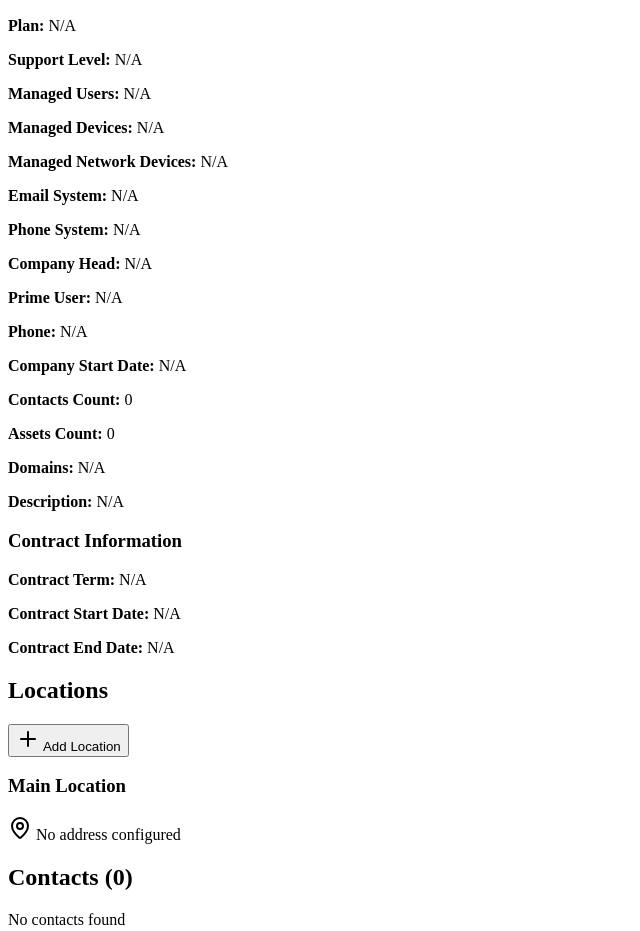
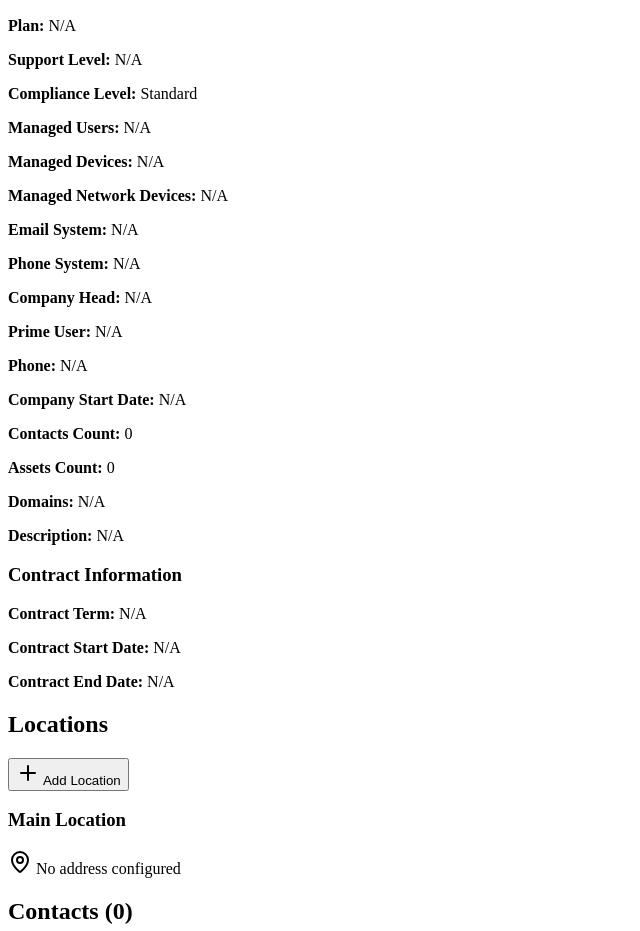
Before and after one commit to skelhammer/hivematrix-codex, a Flask app: template app/templates/companies/details.html in a window 1280 px wide. Shown: the part 172-1103 px from the top of the page, without its empty margins (0-640 px from the left). Run offline with Flask 3, Linux system fonts and the light colour scheme; the template is opened without the code that fills it, so the values that code supplies are empty; parts of the project's set-up code (start-up, migrations or seed data) failed here and were passed over.

Commit message:
Add company-level compliance marking for data filtering
Added compliance_level field to Company model with three levels:
- standard: Regular MSP clients (minimal filtering)
- cjis: Police departments/criminal justice (strict filtering)
- phi: Healthcare clients (HIPAA-level filtering)

Changes:
1. Database Schema (models.py):
   - Added compliance_level VARCHAR(20) DEFAULT 'standard'
   - Fresh installs will auto-create via db.create_all()

2. API Endpoints (routes.py):
   - GET /api/companies - includes compliance_level
   - GET /api/companies/bulk - includes compliance_level
   - GET /api/companies/<id> - includes compliance_level
   - All default to 'standard' if NULL

3. Update Endpoint (routes/companies.py):
   - Added compliance_level to editable_fields
   - PUT /companies/<id>/update now accepts compliance_level

4. UI (templates/companies/details.html):
   - Added compliance_level view/edit field
   - Dropdown with three options + descriptions
   - Visual badges: CJIS (warning), PHI (info), Standard (secondary)
   - JavaScript saves compliance_level with other fields

Purpose:
- Prevents PII/PHI leakage to external AI servers (Claude/Google)
- CJIS clients (police) need strict data handling
- Healthcare clients need HIPAA compliance
- Brainhair will check compliance_level and apply appropriate filtering

Usage:
- Navigate to company details page
- Click Edit Details
- Set Compliance Level dropdown
- Save changes
- Compliance level will be included in all API responses

🤖 Generated with [Claude Code](https://claude.com/claude-code)

Co-Authored-By: Claude <noreply@anthropic.com>

```diff
--- a/app/routes.py
+++ b/app/routes.py
@@ -368,6 +368,7 @@ def api_get_all_companies():
         'account_number': c.account_number,
         'name': c.name,
         'description': c.description,
+        'compliance_level': c.compliance_level or 'standard',
         'billing_plan': c.plan_selected,
         'contract_term_length': c.contract_term_length,
         'contract_start_date': c.contract_start_date,
@@ -403,6 +404,7 @@ def api_get_all_companies_bulk():
                 'account_number': company.account_number,
                 'name': company.name,
                 'description': company.description,
+                'compliance_level': company.compliance_level or 'standard',
                 'billing_plan': company.plan_selected,
                 'contract_term_length': company.contract_term_length,
                 'contract_start_date': company.contract_start_date,
@@ -572,6 +574,7 @@ def api_get_company(account_number):
         'account_number': company.account_number,
         'name': company.name,
         'description': company.description,
+        'compliance_level': company.compliance_level or 'standard',
         'billing_plan': company.plan_selected,
         'contract_term_length': company.contract_term_length,
         'contract_start_date': company.contract_start_date,
--- a/app/templates/companies/details.html
+++ b/app/templates/companies/details.html
@@ -100,6 +100,28 @@
                         </select>
                         <small class="form-group__help">
                             <em>Automatically populated from selected billing plan</em>
+                        </small>
+                    </div>
+
+                    <!-- Compliance Level -->
+                    <p class="u-mb-1 view-mode"><strong>Compliance Level:</strong>
+                        {% if company.compliance_level == 'cjis' %}
+                            <span class="badge badge--warning">CJIS (Criminal Justice)</span>
+                        {% elif company.compliance_level == 'phi' %}
+                            <span class="badge badge--info">PHI (Healthcare)</span>
+                        {% else %}
+                            <span class="badge badge--secondary">Standard</span>
+                        {% endif %}
+                    </p>
+                    <div class="form-group edit-mode" style="display: none;">
+                        <label class="form-group__label">Compliance Level</label>
+                        <select class="form-group__input" id="edit-compliance_level">
+                            <option value="standard" {% if (company.compliance_level or 'standard') == 'standard' %}selected{% endif %}>Standard (Regular MSP Client)</option>
+                            <option value="cjis" {% if company.compliance_level == 'cjis' %}selected{% endif %}>CJIS (Criminal Justice / Police Dept)</option>
+                            <option value="phi" {% if company.compliance_level == 'phi' %}selected{% endif %}>PHI (Healthcare / HIPAA)</option>
+                        </select>
+                        <small class="form-group__help">
+                            <em>Controls data filtering for AI chatbot to prevent PII/PHI leakage to external servers</em>
                         </small>
                     </div>
 
@@ -828,6 +850,7 @@
             const data = {
                 name: document.getElementById('edit-name').value,
                 description: document.getElementById('edit-description').value,
+                compliance_level: document.getElementById('edit-compliance_level').value,
                 billing_plan: document.getElementById('edit-billing_plan').value,
                 support_level: document.getElementById('edit-support_level').value,
                 email_system: document.getElementById('edit-email_system').value,
--- a/models.py
+++ b/models.py
@@ -21,6 +21,9 @@ class Company(db.Model):
 
     # PSA system configuration
     psa_provider = db.Column(db.String(50), default='freshservice')  # 'freshservice', 'superops', etc.
+
+    # Compliance level for data filtering
+    compliance_level = db.Column(db.String(20), default='standard')  # 'standard', 'cjis', 'phi'
 
     # External PSA system identifier (generic - works with any PSA)
     external_id = db.Column(BigInteger, unique=True, nullable=True)
--- a/routes/companies.py
+++ b/routes/companies.py
@@ -293,7 +293,7 @@ def update_company(account_number):
 
     # Update all editable fields
     editable_fields = [
-        'name', 'description', 'billing_plan', 'support_level',
+        'name', 'description', 'compliance_level', 'billing_plan', 'support_level',
         'email_system', 'phone_system', 'contract_term_length',
         'managed_users', 'managed_devices', 'managed_network',
         'company_main_number', 'address', 'datto_portal_url', 'domains',
```
